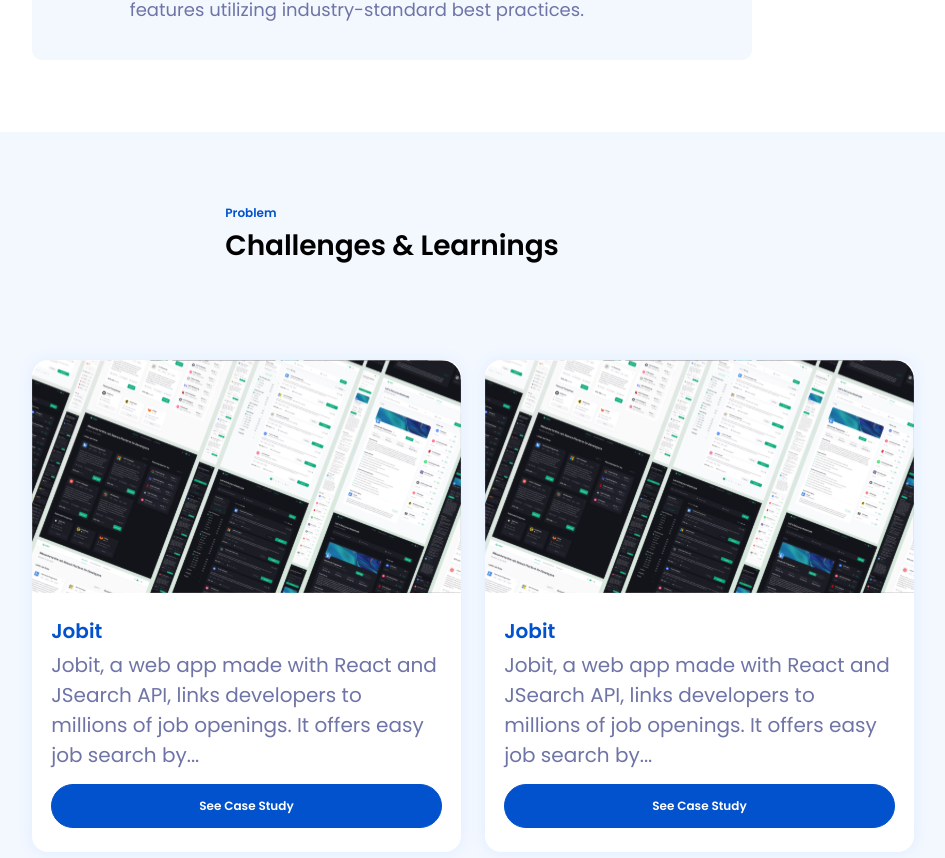
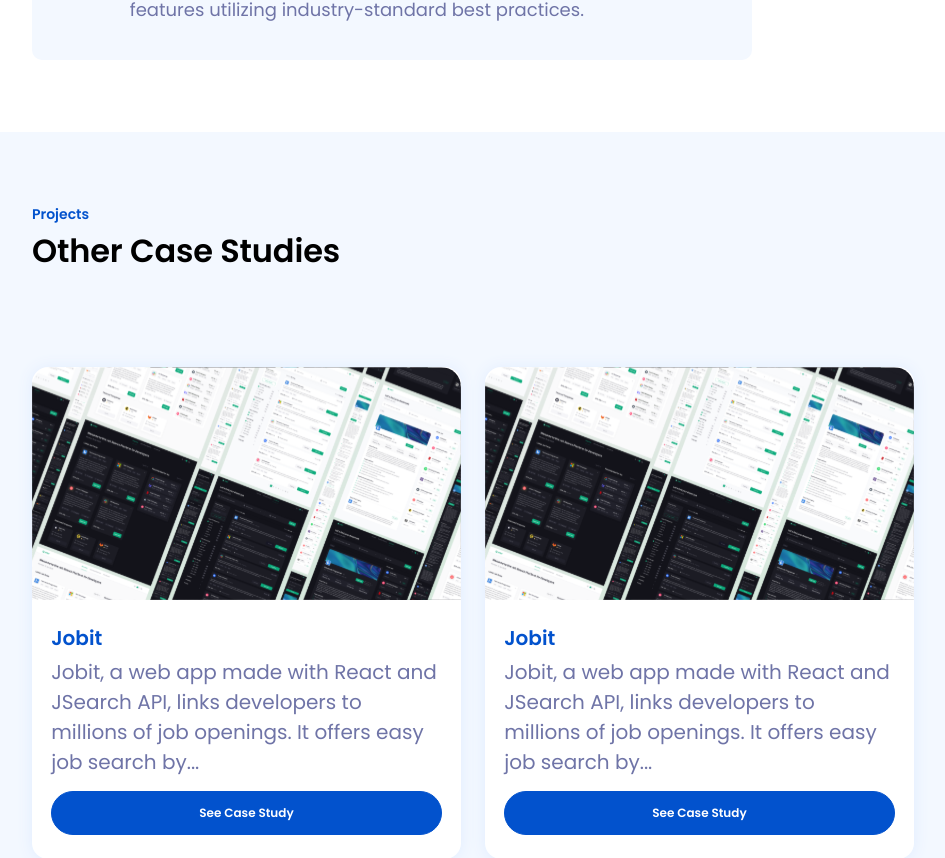
Before and after one commit to austinmargarone/portfolio, a Next.js app: page /projects in a window 1280 px wide. Shown: the part 5180-6038 px from the top of the page, without its empty margins (248-1193 px from the left). Built offline with nearby package versions, Linux system fonts and the light colour scheme.

Commit message:
feat: Other Cases Desktop

```diff
--- a/app/globals.css
+++ b/app/globals.css
@@ -678,7 +678,6 @@
     display: flex;
     padding: 2.25rem 1.5rem;
     flex-direction: column;
-    justify-content: center;
     align-items: flex-start;
     gap: 2.25rem;
   }
@@ -687,8 +686,6 @@
     display: flex;
     padding: 4.5rem 17.5rem;
     flex-direction: column;
-    justify-content: center;
-    align-items: center;
     gap: 2.5rem;
     background: var(--white-800, #f3f8ff);
   }
@@ -717,6 +714,12 @@
     border-radius: 1.00294rem;
     background: var(--white-900, #fff);
     box-shadow: 0px 0.80233px 16.04651px 0px #e0ecff;
+  }
+
+  .p8shadowdark {
+    border-radius: 1.25rem;
+    background: var(--black-300, #192333);
+    box-shadow: 0px 3px 30px 0px #1f2c41;
   }
 
   /* Contact */
--- a/components/projects/OtherCases.tsx
+++ b/components/projects/OtherCases.tsx
@@ -5,10 +5,14 @@
 
 const OtherCases = (props: Props) => {
   return (
-    <div className="p8 md:p8lg">
+    <div className="p8 md:p8lg dark:bg-darkbg">
       <div className="mb-[.75rem]">
-        <p className="projectsmalltitle mb-[.56rem]">Problem</p>
-        <h4 className="projecttitle mb-[1.5rem]">Challenges & Learnings</h4>
+        <p className="projectsmalltitle md:smallbold mb-[.56rem] dark:text-blue1">
+          Projects
+        </p>
+        <h4 className="projecttitle md:ptitle2 mb-[1.5rem]  dark:text-white">
+          Other Case Studies
+        </h4>
       </div>
       <div className="mx-auto flex flex-col gap-[1.5rem] md:flex-row">
         <OtherCasesCard />
--- a/components/projects/OtherCasesCard.tsx
+++ b/components/projects/OtherCasesCard.tsx
@@ -5,7 +5,7 @@
 
 const OtherCasesCard = (props: Props) => {
   return (
-    <div className="p8shadow mt-[1.5rem] w-[429px] pb-[1.5rem]">
+    <div className="p8shadow dark:p8shadowdark mt-[1.5rem] w-[429px] pb-[1.5rem]">
       <div>
         <Image
           className="rounded-t-[1.25rem]"
@@ -16,12 +16,12 @@
         />
       </div>
       <div className="mx-[1.2rem] mt-[1.5rem]">
-        <h4 className="boldp text-blue">Jobit</h4>
-        <p className="regp mb-[.87rem] mt-[.4rem] text-slate">
+        <h4 className="boldp text-blue dark:text-blue1">Jobit</h4>
+        <p className="regp mb-[.87rem] mt-[.4rem] text-slate dark:text-white1">
           Jobit, a web app made with React and JSearch API, links developers to
           millions of job openings. It offers easy job search by...
         </p>
-        <button className="p8btn mx-[.rem] w-full">
+        <button className="p8btn mx-[.rem] w-full dark:bg-blue1">
           <p className="p8btntext">See Case Study</p>
         </button>
       </div>
```
